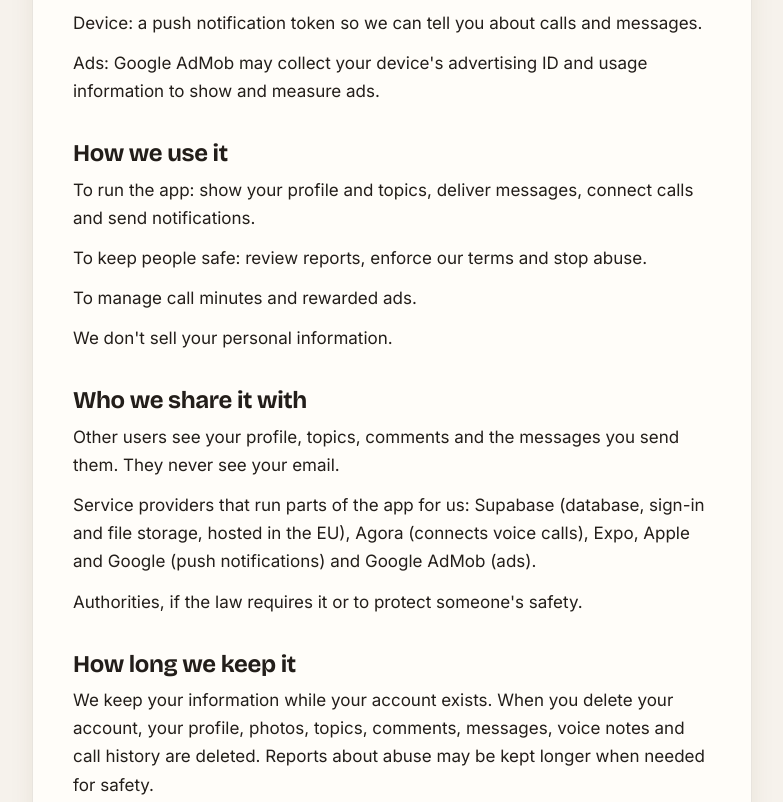
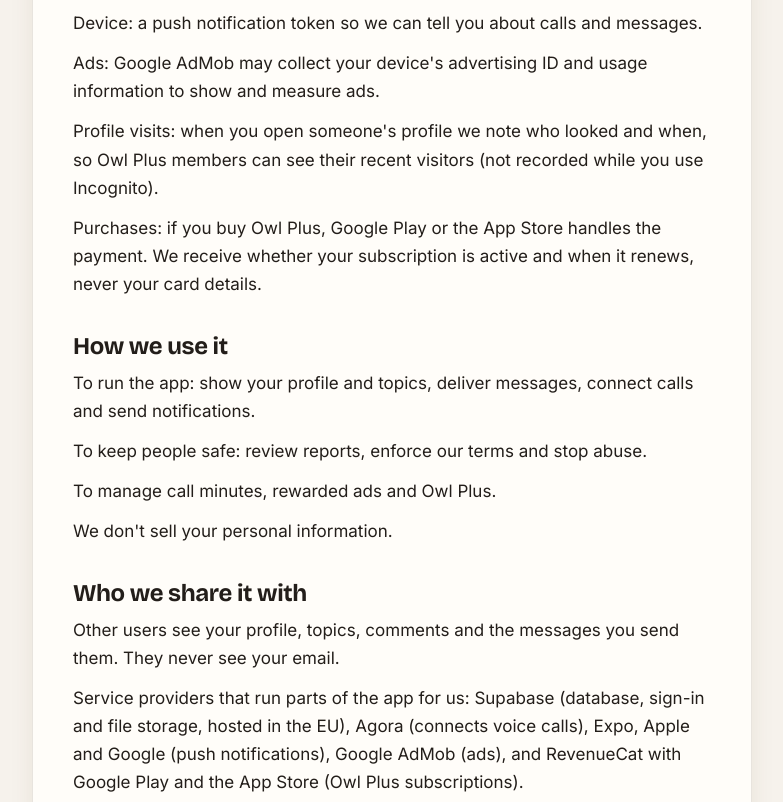
Before and after one commit to sadheeshs19/nooksowl-site, a plain HTML site: page privacy.html in a window 1280 px wide. Shown: the part 572-1374 px from the top of the page, without its empty margins (248-1031 px from the left). Drawn offline with nearby package versions, Linux system fonts and the light colour scheme.

Commit message:
Privacy and terms: profile visits and Owl Plus subscriptions
Co-Authored-By: Claude Opus 5.5 <noreply@anthropic.com>
Claude-Session: https://claude.ai/code/session_01VWu5EfwmtmNBSxHbPLBTdr

```diff
--- a/privacy.html
+++ b/privacy.html
@@ -64,10 +64,10 @@ footer .copy { width:100%; margin-top:6px; }
 <body>
 <header class="bar"><div class="in"><a class="brand" href="index.html"><img src="icon.png" alt="">Nooks Owl</a>
 <nav><a href="support.html">Support</a><a href="privacy.html" aria-current="page">Privacy</a><a href="terms.html">Terms</a></nav></div></header>
-<main class="doc"><article><h1>Privacy Policy</h1><p class="muted">Last updated 30 October 2026</p><p>This policy explains what Nooks Owl collects, why, and the choices you have.</p>
-<h2>What we collect</h2><p>Account: your email address (only used to sign in; never shown to others).</p><p>Profile: nickname, gender, birth year (only used to check you're 18 or over), city, a line about you, languages, interests, profile picture and cover image.</p><p>What you share: topics, likes, comments, chat messages, voice notes, hoots and call requests.</p><p>Calls: who called whom, when, and for how long, plus ratings you give. We don't record or store call audio.</p><p>Device: a push notification token so we can tell you about calls and messages.</p><p>Ads: Google AdMob may collect your device's advertising ID and usage information to show and measure ads.</p>
-<h2>How we use it</h2><p>To run the app: show your profile and topics, deliver messages, connect calls and send notifications.</p><p>To keep people safe: review reports, enforce our terms and stop abuse.</p><p>To manage call minutes and rewarded ads.</p><p>We don't sell your personal information.</p>
-<h2>Who we share it with</h2><p>Other users see your profile, topics, comments and the messages you send them. They never see your email.</p><p>Service providers that run parts of the app for us: Supabase (database, sign-in and file storage, hosted in the EU), Agora (connects voice calls), Expo, Apple and Google (push notifications) and Google AdMob (ads).</p><p>Authorities, if the law requires it or to protect someone's safety.</p>
+<main class="doc"><article><h1>Privacy Policy</h1><p class="muted">Last updated 19 November 2026</p><p>This policy explains what Nooks Owl collects, why, and the choices you have.</p>
+<h2>What we collect</h2><p>Account: your email address (only used to sign in; never shown to others).</p><p>Profile: nickname, gender, birth year (only used to check you're 18 or over), city, a line about you, languages, interests, profile picture and cover image.</p><p>What you share: topics, likes, comments, chat messages, voice notes, hoots and call requests.</p><p>Calls: who called whom, when, and for how long, plus ratings you give. We don't record or store call audio.</p><p>Device: a push notification token so we can tell you about calls and messages.</p><p>Ads: Google AdMob may collect your device's advertising ID and usage information to show and measure ads.</p><p>Profile visits: when you open someone's profile we note who looked and when, so Owl Plus members can see their recent visitors (not recorded while you use Incognito).</p><p>Purchases: if you buy Owl Plus, Google Play or the App Store handles the payment. We receive whether your subscription is active and when it renews, never your card details.</p>
+<h2>How we use it</h2><p>To run the app: show your profile and topics, deliver messages, connect calls and send notifications.</p><p>To keep people safe: review reports, enforce our terms and stop abuse.</p><p>To manage call minutes, rewarded ads and Owl Plus.</p><p>We don't sell your personal information.</p>
+<h2>Who we share it with</h2><p>Other users see your profile, topics, comments and the messages you send them. They never see your email.</p><p>Service providers that run parts of the app for us: Supabase (database, sign-in and file storage, hosted in the EU), Agora (connects voice calls), Expo, Apple and Google (push notifications), Google AdMob (ads), and RevenueCat with Google Play and the App Store (Owl Plus subscriptions).</p><p>Authorities, if the law requires it or to protect someone's safety.</p>
 <h2>How long we keep it</h2><p>We keep your information while your account exists. When you delete your account, your profile, photos, topics, comments, messages, voice notes and call history are deleted. Reports about abuse may be kept longer when needed for safety.</p>
 <h2>Your choices</h2><p>Edit your profile and photos in the app, choose who can call you, switch off “Open to calls”, block people, and turn off notifications in your phone's settings.</p><p>Delete your account in Profile → Delete account.</p><p>On iPhone you can stop apps tracking you for ads in Settings → Privacy &amp; Security → Tracking.</p><p>To get a copy of your data or ask a question, email us.</p>
 <h2>Age</h2><p>Nooks Owl is only for people aged 18 and over. We don't knowingly collect information from anyone younger.</p>
```
Also changed, not shown: support.html (+1 -1 lines), terms.html (+2 -1 lines).
